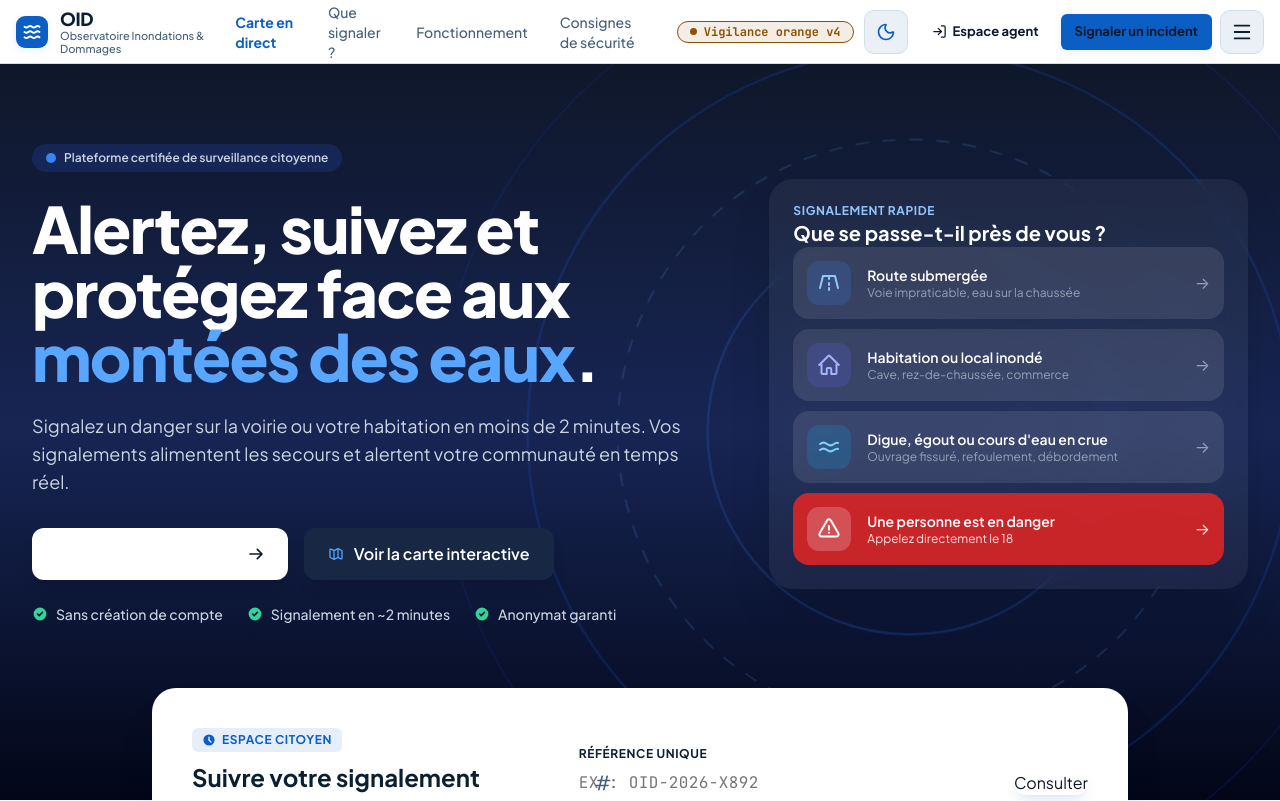
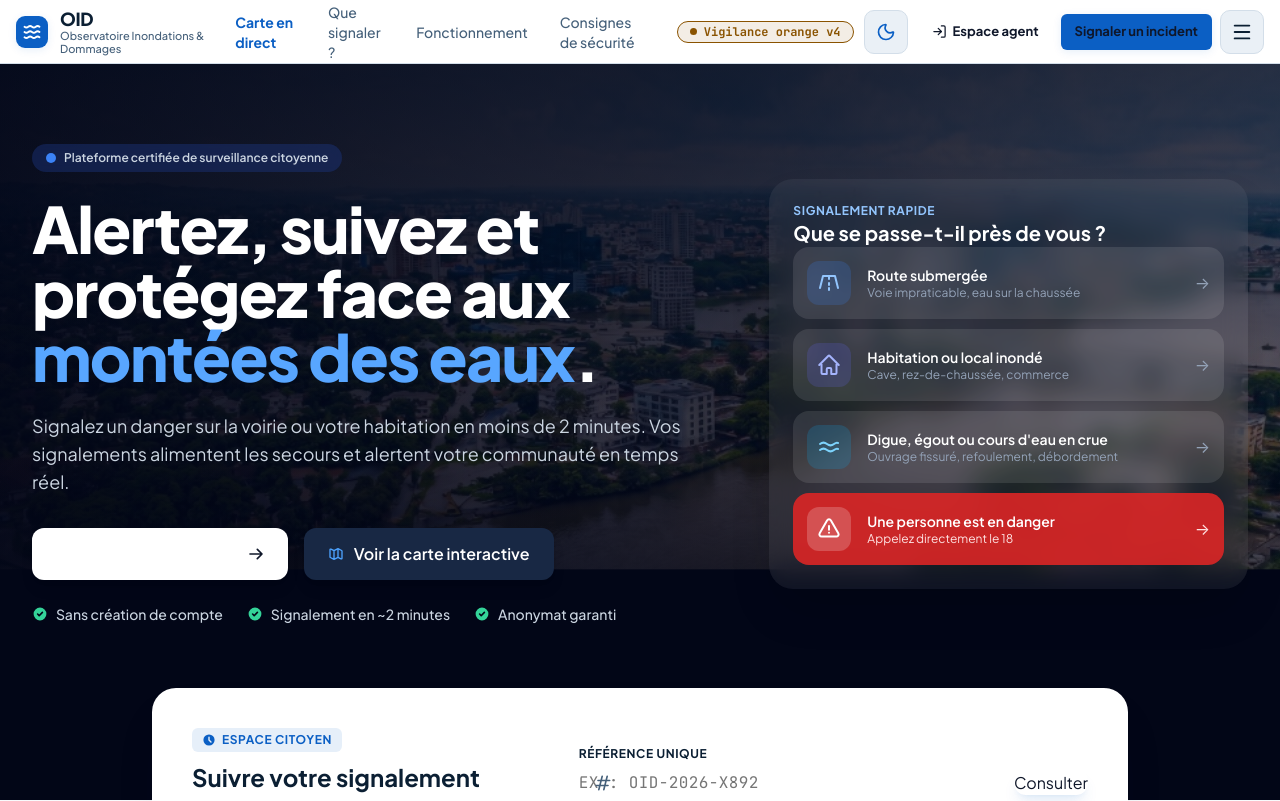
Before and after one commit to stephK-git/OID2, a React (Vite) app in the folder frontend/: page / in a window 1280 px wide. Shown: the top 801 px of the page. Built offline with nearby package versions, Linux system fonts and the light colour scheme; no server answers.

Commit message:
feat(landing): ajout de la photo aerienne dabidjan en fond du hero avec voile de contraste

```diff
--- a/frontend/src/pages/LandingPage.tsx
+++ b/frontend/src/pages/LandingPage.tsx
@@ -133,31 +133,27 @@ export const LandingPage: React.FC = () => {
       <PublicHeader isLanding activeSection={activeSection} />
 
       <main id="contenu">
-        {/* HERO */}
-        <section className="relative bg-gradient-to-b from-slate-900 via-blue-950 to-slate-950 text-white pt-12 pb-36 sm:pt-20 sm:pb-44 overflow-hidden">
-          <div className="absolute inset-0 overflow-hidden pointer-events-none opacity-20" aria-hidden="true">
-            <svg
-              className="absolute -right-40 lg:-right-20 top-1/2 -translate-y-1/2 w-[640px] h-[640px] lg:w-[900px] lg:h-[900px]"
-              fill="none"
-              viewBox="0 0 800 800"
-            >
-              <circle
-                className="animate-pulse-slow"
-                cx="400"
-                cy="400"
-                r="100"
-                stroke="#60a5fa"
-                strokeDasharray="8 8"
-                strokeWidth="2"
-              />
-              <circle cx="400" cy="400" r="180" stroke="#3b82f6" strokeWidth="2" />
-              <circle cx="400" cy="400" r="260" stroke="#60a5fa" strokeDasharray="12 12" strokeWidth="1.5" />
-              <circle cx="400" cy="400" r="340" stroke="#2563eb" strokeWidth="2" />
-              <circle cx="400" cy="400" r="420" stroke="#1d4ed8" strokeWidth="1" />
-            </svg>
+        {/* HERO AVEC FOND PHOTO (ABIDJAN / LAGUNE ÉBRIÉ) */}
+        <section className="relative bg-slate-950 text-white pt-12 pb-36 sm:pt-20 sm:pb-44 overflow-hidden">
+          {/* Photo d'arrière-plan */}
+          <div className="absolute inset-0 z-0 overflow-hidden pointer-events-none">
+            <img
+              src="/images/hero-abidjan.jpg"
+              alt="Vue aérienne d'Abidjan et de la lagune Ébrié"
+              className="w-full h-full object-cover object-center scale-105"
+            />
+            {/* Voiles sombre dégradés : gauche plus opaque pour lisibilité du texte, droite laissant respirer la lagune */}
+            <div
+              className="absolute inset-0 bg-gradient-to-r from-slate-950/95 via-slate-950/80 to-slate-950/60"
+              aria-hidden="true"
+            />
+            <div
+              className="absolute inset-0 bg-gradient-to-t from-slate-950 via-transparent to-slate-950/50"
+              aria-hidden="true"
+            />
           </div>
 
-          <div className="relative max-w-7xl mx-auto px-4 sm:px-6 lg:px-8">
+          <div className="relative z-10 max-w-7xl mx-auto px-4 sm:px-6 lg:px-8">
             <div className="grid grid-cols-1 lg:grid-cols-12 gap-12 items-center">
               {/* Colonne gauche */}
               <div className="lg:col-span-7 space-y-6">
```
Also changed, not shown: frontend/public/images/hero-abidjan.jpg (added).
